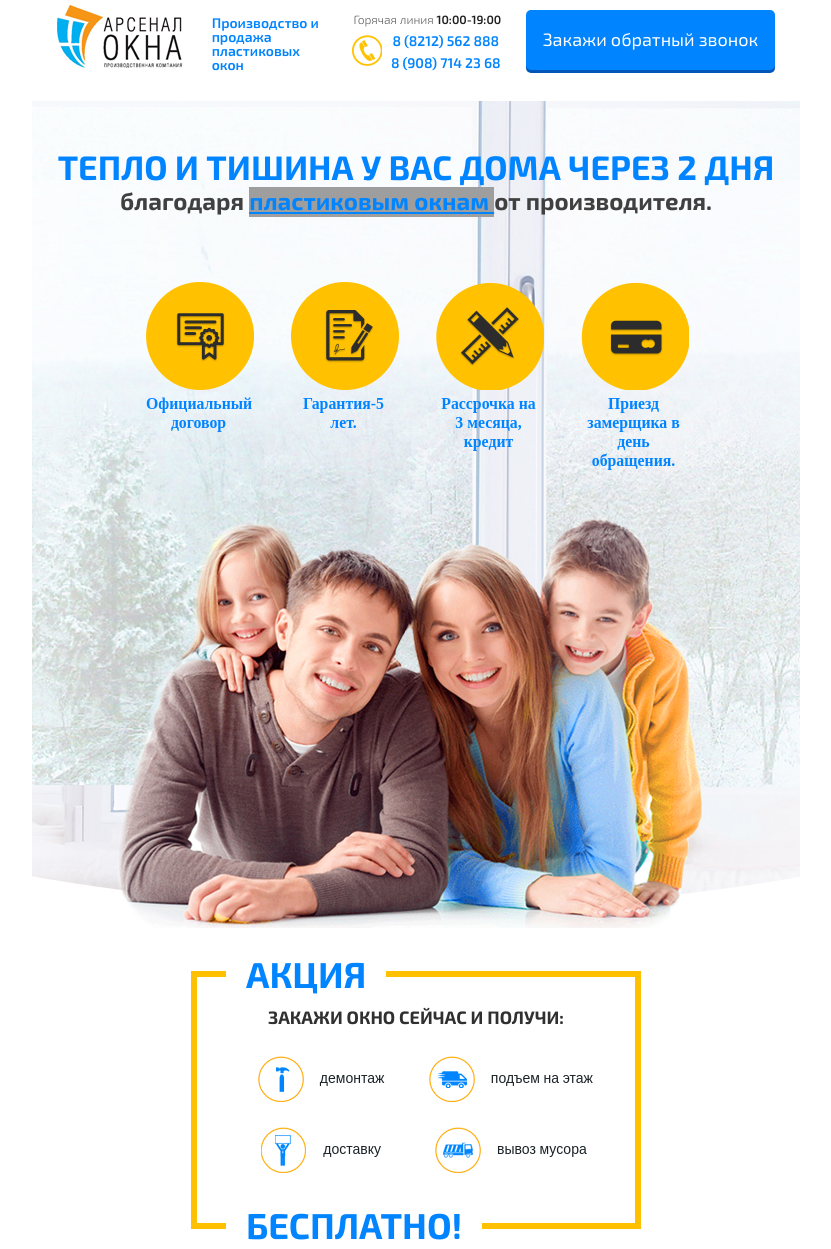
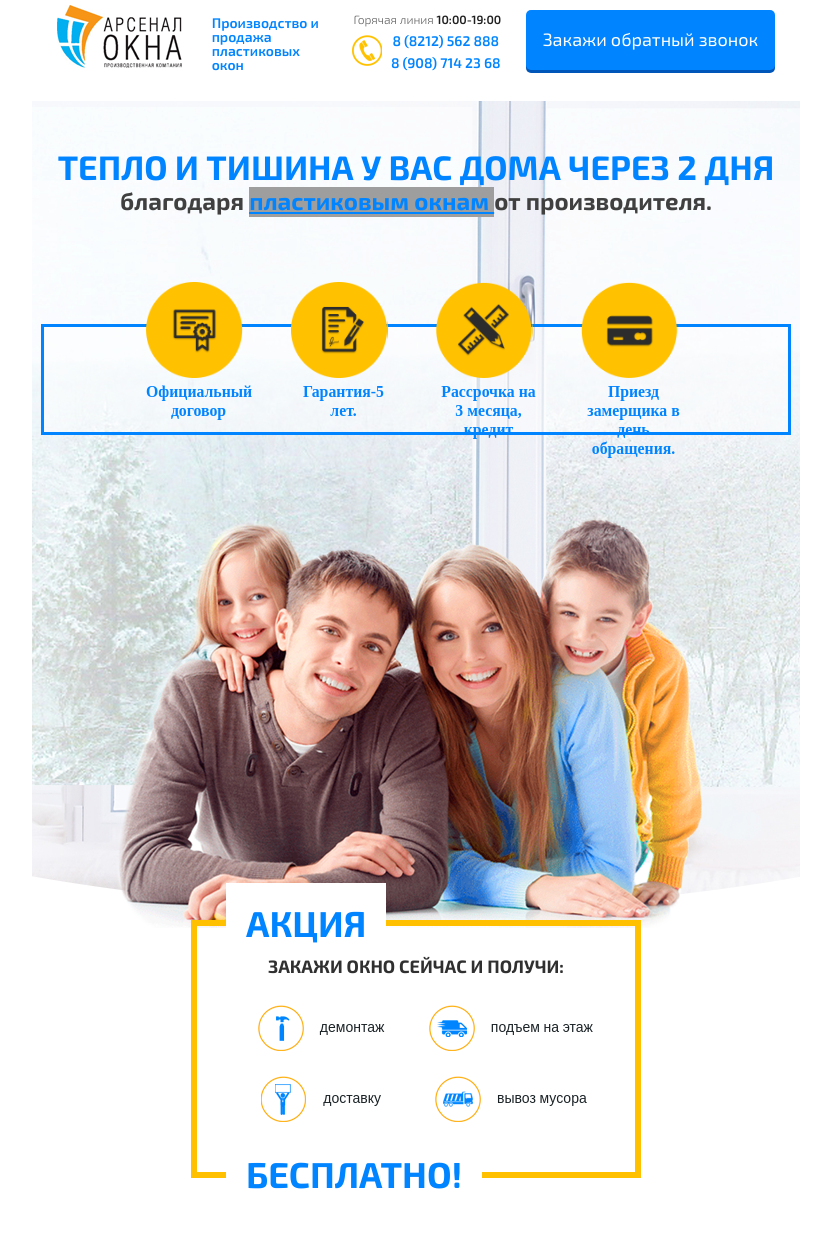
Before and after one commit to smartdeal/105-okna-arsenal, a PHP site: page / in a window 1280 px wide. Shown: the top 1249 px of the page, without its empty margins (224-1055 px from the left). Run offline with PHP 8.4, Linux system fonts and the light colour scheme; grey boxes are pictures that could not be loaded.

Commit message:
Edit 19
22.58

```diff
--- a/css/main-rasik.css
+++ b/css/main-rasik.css
@@ -113,7 +113,10 @@ input {
     color: #303030;
     font: 600 14px / 18px OpenSans;
     vertical-align: top;
-    margin: 15px 20px; }
+    margin: 15px 20px;
+    box-sizing: border-box;
+    text-align: center;
+    background-size: contain; }
   .s-bullets_top .icon {
     width: 108px;
     height: 108px;
@@ -483,11 +486,31 @@ input[type="text"]::-webkit-input-placeholder {
     .s-stock .attention-bottom {
       text-align: left; }
 
-  .s-bullets_top .b-bullets span {
-    color: #0084ff;
-    font: 600 15.79px / 18px OpenSans; }
-  .s-bullets_top .b-bullets .icon {
-    margin-bottom: 5px; }
+  .s-bullets_top {
+    position: relative; }
+    .s-bullets_top .b-bullets {
+      z-index: 20; }
+      .s-bullets_top .b-bullets span {
+        color: #0084ff;
+        font: 600 15.79px / 18px OpenSans; }
+      .s-bullets_top .b-bullets .icon {
+        margin-bottom: 5px; }
+      .s-bullets_top .b-bullets .b-frame {
+        width: 750px;
+        height: 111px;
+        border: 3px solid #0084ff;
+        top: 120px;
+        z-index: 1;
+        background-color: rgba(255, 255, 255, 0.5);
+        margin: 0 auto;
+        margin-top: -150px; }
+      .s-bullets_top .b-bullets .icon {
+        width: 97px;
+        height: 96px;
+        box-sizing: border-box;
+        background-size: contain; }
+      .s-bullets_top .b-bullets .item {
+        background-size: contain; }
 
   .b-map-adr {
     max-width: 420px; }
--- a/css/main-rasik.scss
+++ b/css/main-rasik.scss
@@ -142,6 +142,9 @@ input {
         font: 600 14px / 18px OpenSans;
         vertical-align: top;
         margin: 15px 20px;
+        box-sizing: border-box;
+        text-align: center;
+        background-size: contain;
     }
     .icon {
         width: 108px;
@@ -604,13 +607,36 @@ input[type="text"]::-webkit-input-placeholder {
         }
     }
     .s-bullets_top {
+        position: relative;
         .b-bullets {
+            z-index: 20;
             span {
                 color: $blue;
                 font: 600 15.79px / 18px OpenSans;
             }
             .icon {
                 margin-bottom: 5px;
+            }
+            .b-frame {
+                width: 750px;
+                height: 111px;
+                border: 3px solid $blue;
+                top: 120px;
+                z-index: 1;
+                background-color: rgba(255, 255, 255, 0.5);
+                margin: 0 auto;
+                margin-top: -150px;
+            }
+            .icon {
+                width: 97px;
+                height: 96px;
+                box-sizing: border-box;
+                                background-size: contain;
+
+            }
+            .item {
+                                background-size: contain;
+
             }
         }
     }
@@ -648,8 +674,8 @@ input[type="text"]::-webkit-input-placeholder {
         }
         .f-get-calc {
             input {
-            padding-left: 24px;
-        }
+                padding-left: 24px;
+            }
         }
     }
 }
--- a/index.html
+++ b/index.html
@@ -95,6 +95,7 @@
                 <div class="item"><i class="icon item2"></i><span>Гарантия-5 лет.</span></div>
                 <div class="item"><i class="icon item3"></i><span>Рассрочка на 3 месяца, кредит</span></div>
                 <div class="item"><i class="icon item4"></i><span>Приезд замерщика в день обращения.</span></div>
+                <div class="b-frame  hidden-xs  hidden-sm"></div>
             </div>
         </div>
     </div>
```
